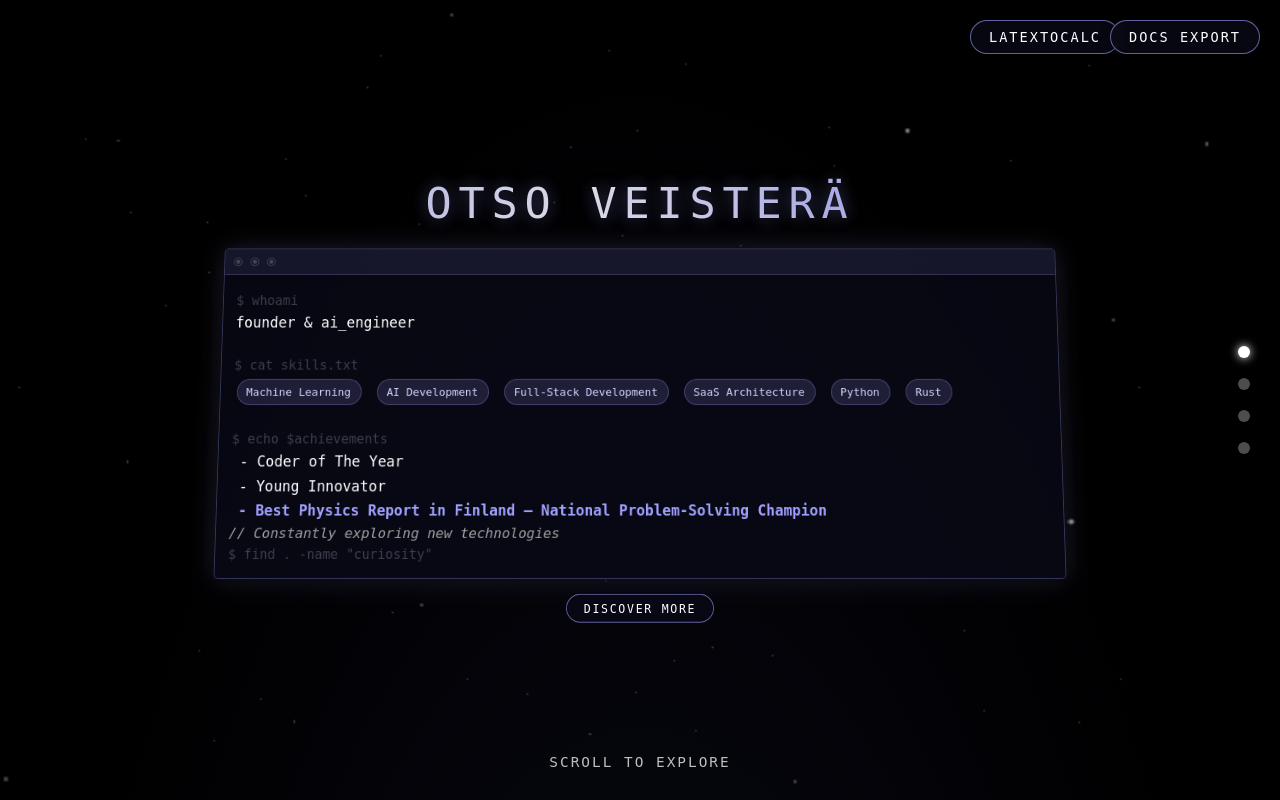
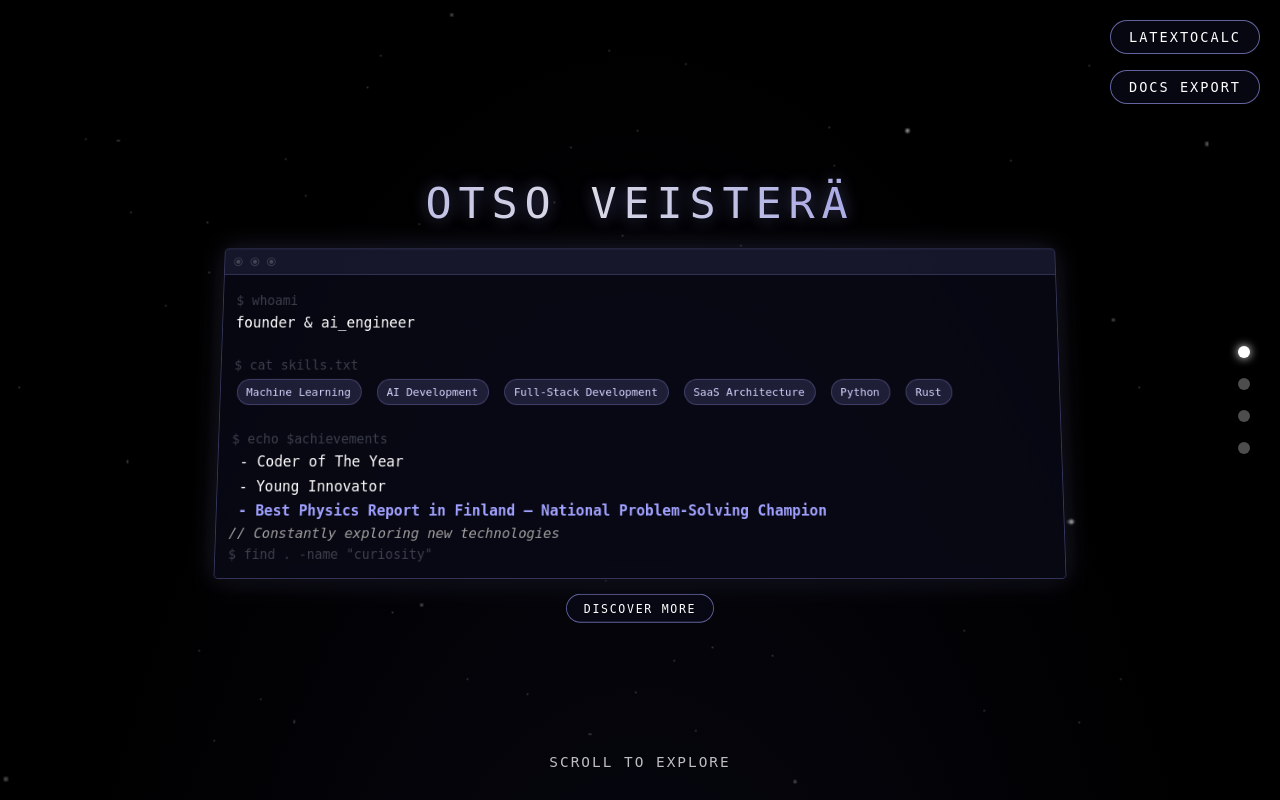
Before and after one commit to OtsoBear/LatexToCalc-Server, a Flask app: page / in a window 1280 px wide. Run offline with Flask 3, Linux system fonts and the light colour scheme; some libraries are stand-ins or nearby versions.

Commit message:
Update translate and docs export buttons for improved layout

```diff
--- a/python/src/templates/index.html
+++ b/python/src/templates/index.html
@@ -604,8 +604,8 @@
 </head>
 <body>
     <!-- Navigation to Translate page and Docs Exporter -->
-    <a href="https://otso.veistera.com/translate" class="translate-button" style="right: 160px;">LaTeXToCalc</a>
-    <a href="https://otso.veistera.com/docs-exporter" class="translate-button" style="right: 20px;">Docs Export</a>
+    <a href="https://otso.veistera.com/translate" class="translate-button">LaTeXToCalc</a>
+    <a href="https://otso.veistera.com/docs-exporter" class="translate-button" style="top: 70px;">Docs Export</a>
 
     <!-- Scroll progress indicator -->
     <div class="scroll-progress" id="scroll-progress"></div>
```
